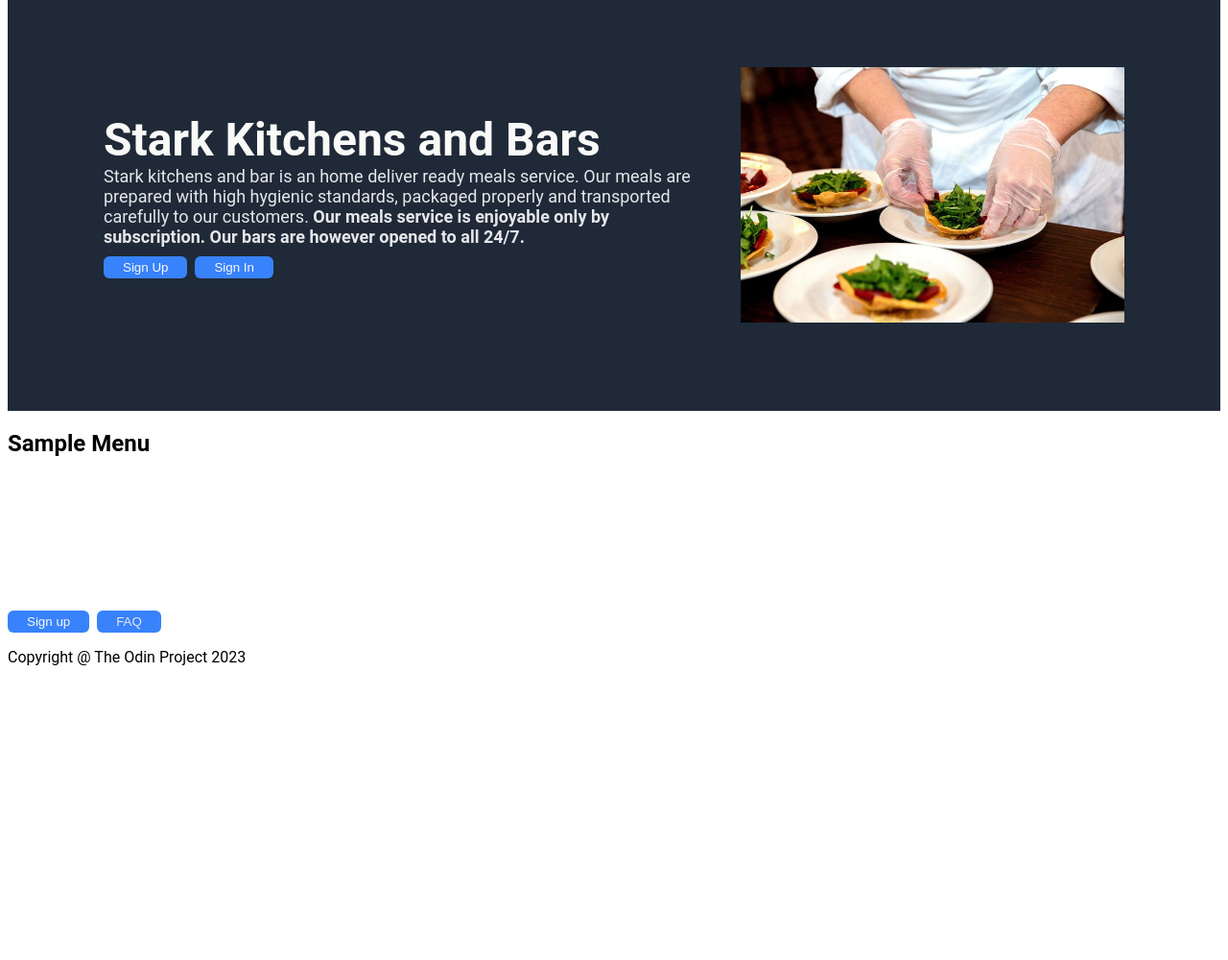
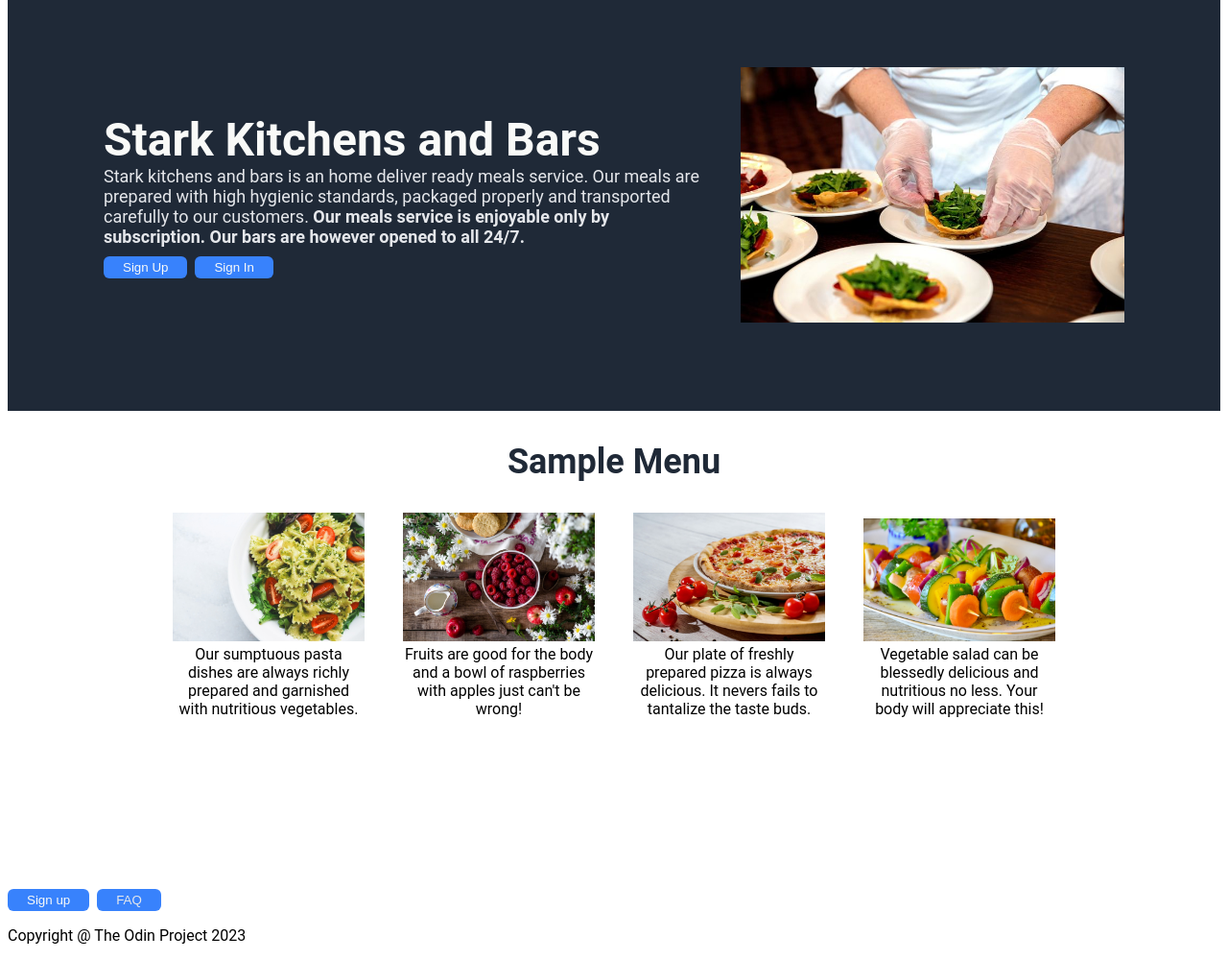
Before and after one commit to Markade003/Odin-project_Landing-Page, a plain HTML site: page index.html in a window 1280 px wide. Shown: the part 83-1083 px from the top of the page at 96% size. Before the commit the page ends 800 px from the top, so only its background shows below. Drawn offline with Linux system fonts and the light colour scheme.

Commit message:
Create the menu section of the index page

```diff
--- a/index.html
+++ b/index.html
@@ -23,7 +23,7 @@
         <div class="section-one">
             <div>
                 <h1>Stark Kitchens and Bars</h1>
-                <p>Stark kitchens and bar is an home deliver ready meals service. Our meals are prepared with high hygienic standards, packaged properly and transported carefully to our customers. <strong>Our meals service is enjoyable only by subscription. Our bars are however opened to all 24/7.</strong></p>
+                <p>Stark kitchens and bars is an home deliver ready meals service. Our meals are prepared with high hygienic standards, packaged properly and transported carefully to our customers. <strong>Our meals service is enjoyable only by subscription. Our bars are however opened to all 24/7.</strong></p>
                 <button type="submit">Sign Up</button>
                 <button type="submit">Sign In</button>
             </div>
@@ -34,20 +34,20 @@
             <h2>Sample Menu</h2>
             <div>
                 <figure>
-                    <img src="" alt="">
-                    <figcaption></figcaption>
+                    <img src="images/pasta.jpg" alt="A plate of pasta">
+                    <figcaption>Our sumptuous pasta dishes are always richly prepared and garnished with nutritious vegetables.</figcaption>
                 </figure>
                 <figure>
-                    <img src="" alt="">
-                    <figcaption></figcaption>
+                    <img src="images/raspberries.jpg" alt="A bowl of raspberries">
+                    <figcaption>Fruits are good for the body and a bowl of raspberries with apples just can't be wrong!</figcaption>
                 </figure>
                 <figure>
-                    <img src="" alt="">
-                    <figcaption></figcaption>
+                    <img src="images/pizza.jpg" alt="A plate of pizza">
+                    <figcaption>Our plate of freshly prepared pizza is always delicious. It nevers fails to tantalize the taste buds.</figcaption>
                 </figure>
                 <figure>
-                    <img src="" alt="">
-                    <figcaption></figcaption>
+                    <img src="images/vegetable-skewer.jpg" alt="A plate of vegetable salad">
+                    <figcaption>Vegetable salad can be blessedly delicious and nutritious no less. Your body will appreciate this!</figcaption>
                 </figure>
             </div>
         </div>
--- a/style.css
+++ b/style.css
@@ -61,3 +61,34 @@ button {
     border-radius: 6px;
     border-style: none;
 }
+
+.menu {
+    height: 450px;
+}
+
+h2 {
+    font-size: 36px;
+    font-weight: bolder;
+    color: #1f2937;
+    text-align: center;
+    margin: 32px;
+}
+
+figure {
+    width: 200px;
+    margin: 0 20px;
+}
+
+.menu img {
+    width: 200px;
+}
+
+.menu div {
+    display: flex;
+    justify-content: center;
+    align-items: flex-end;
+}
+
+figcaption {
+    text-align: center;
+}
```
Also changed, not shown: images/raspberries.jpg (added), images/raspberry.jpg (deleted).
